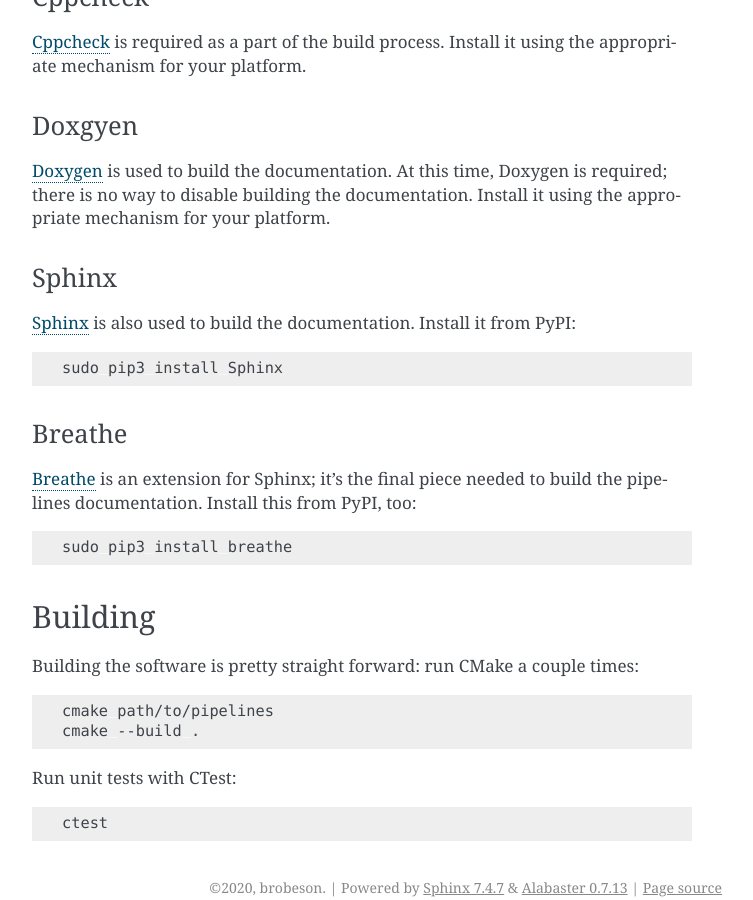
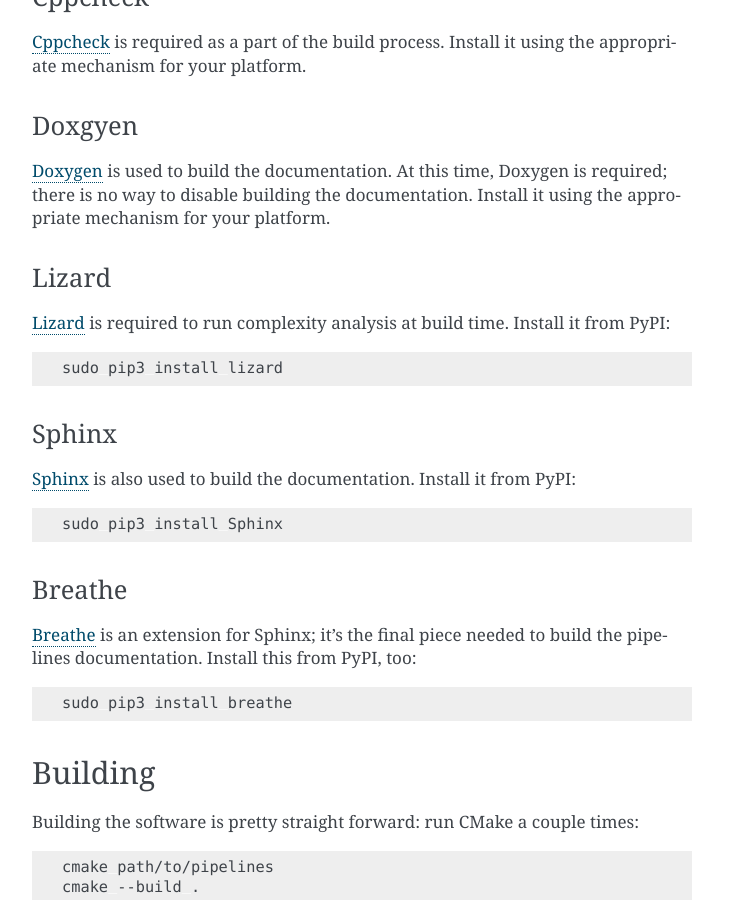
Before and after one commit to brobeson/pipelines, a Sphinx documentation site: the page built from documentation/building.rst, in a window 1280 px wide and 900 px high, scrolled down 975 px. Shown: the whole window, without its empty margins (388-1141 px from the left). Built offline with Sphinx 7.4.7, drawn with Linux system fonts in a browser that asks for light colours.

Commit message:
Add Lizard to the build process
- I added a CMake find module to find Lizard. It provides a function
  to add Lizard analysis as a build target.
- I updated the build instructions to include Lizard as a
  build-time dependency.

```diff
--- a/CMakeLists.txt
+++ b/CMakeLists.txt
@@ -14,6 +14,9 @@
 # Generating documentation
 add_subdirectory(documentation)
 
+find_package(Lizard REQUIRED)
+add_lizard_target(MODIFIED CCN 10 ARGUMENTS 5 LENGTH 30)
+
 # Documentation Tasks
 # TODO - Configure the Doxygen configuration file using CMake variables.
 # TODO - Consider adding a target to build PDF documentation with Sphinx.
--- a/documentation/building.rst
+++ b/documentation/building.rst
@@ -63,6 +63,15 @@
 building the documentation. Install it using the appropriate mechanism for
 your platform.
 
+Lizard
+......
+
+`Lizard <https://github.com/terryyin/lizard>`_ is required to run complexity analysis at build time. Install it from PyPI:
+
+.. code-block:: bash
+
+    sudo pip3 install lizard
+
 Sphinx
 ......
 
```
Also changed, not shown: other parts of CMakeLists.txt (+0 -1 lines), 1 other file.
